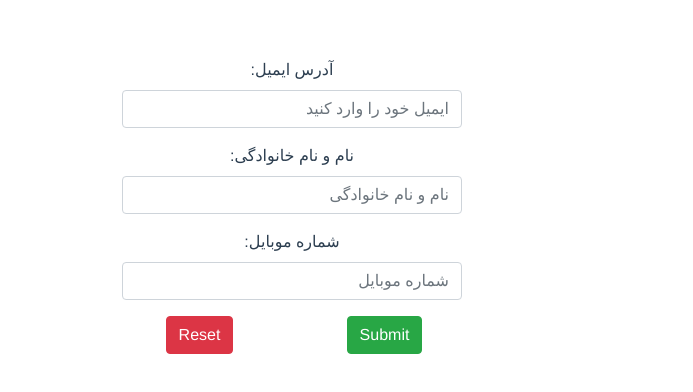
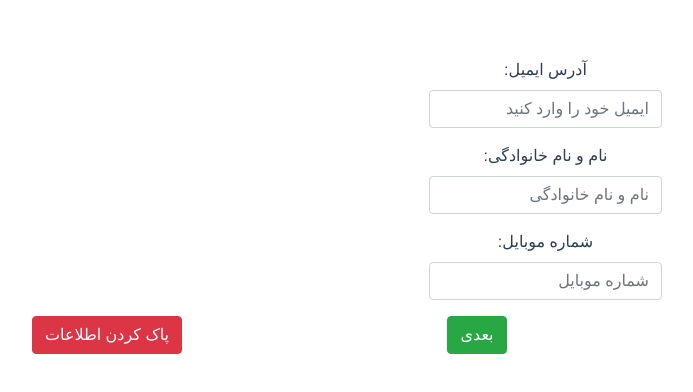
Before and after one commit to aliir74/cognitive-experiment-website, a Vue app: page /#/ in a window 1280 px wide. Shown: the part 194-586 px from the top of the page, without its empty margins (348-1041 px from the left). Built offline with nearby package versions, Linux system fonts and the light colour scheme.

Commit message:
Add two step in one page

```diff
--- a/src/components/PersonalInformation.vue
+++ b/src/components/PersonalInformation.vue
@@ -33,14 +33,6 @@
           placeholder="شماره موبایل"
         ></b-form-input>
       </b-form-group>
-      <b-row>
-        <b-col>
-          <b-button type="submit" variant="success">Submit</b-button>
-        </b-col>
-        <b-col>
-          <b-button type="reset" variant="danger">Reset</b-button>
-        </b-col>
-      </b-row>
     </b-form>
   </div>
 </template>
--- a/src/views/Home.vue
+++ b/src/views/Home.vue
@@ -2,22 +2,44 @@
   <b-container class="bv-example-row">
     <b-row class="vh-100 text-center" align-v="center">
       <b-col></b-col>
-      <b-col>
-        <PersonalInformation msg="Welcome to my cognitive experiment"/>
+
+      <b-col cols="8">
+        <b-row class="vh-50">
+          <PersonalInformation msg="Welcome to my cognitive experiment" v-show="step == 0"/>
+          <HelloWorld msg="Welcome to my cognitive experiment" v-show="step == 1"/>
+        </b-row>
+        <b-row>
+          <b-col>
+            <b-button variant="success" v-on:click="step += 1">بعدی</b-button>
+          </b-col>
+          <b-col>
+            <b-button variant="danger" v-show="step == 0">پاک کردن اطلاعات</b-button>
+          </b-col>
+        </b-row>
       </b-col>
+
       <b-col></b-col>
     </b-row>
+
   </b-container>
 </template>
 
 <script>
 // @ is an alias to /src
 import PersonalInformation from '@/components/PersonalInformation'
+import HelloWorld from '@/components/HelloWorld'
 
 export default {
   name: 'home',
   components: {
-    PersonalInformation
+    PersonalInformation,
+    HelloWorld
+  },
+  props: {
+    step: {
+      type: Number,
+      default: 0
+    }
   }
 }
 </script>
```
